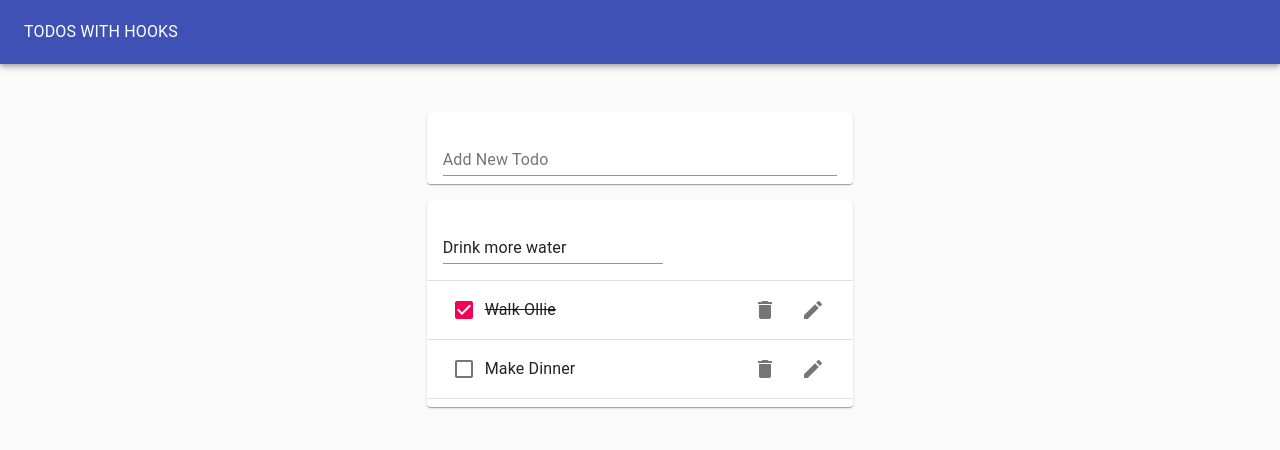
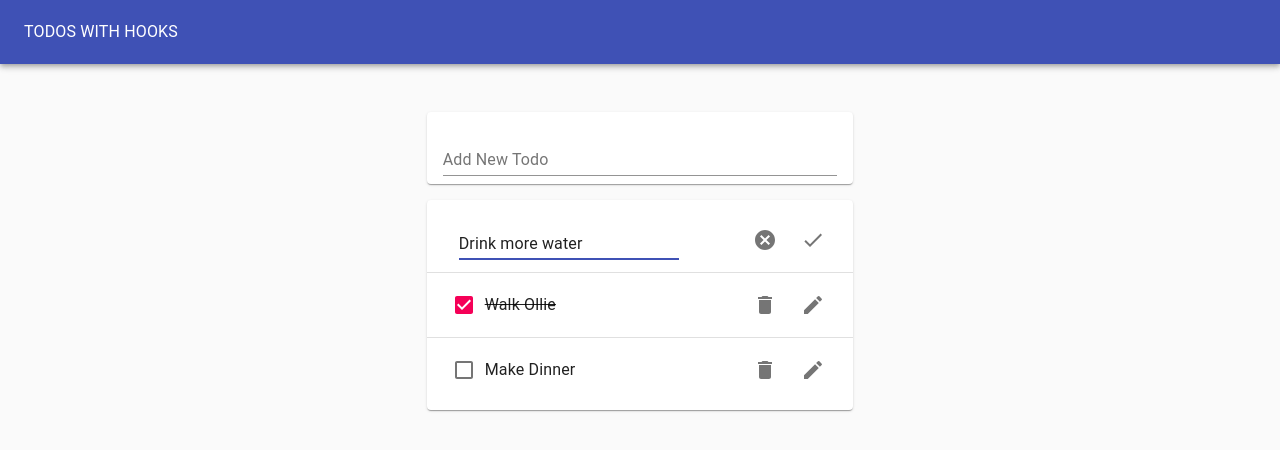
Before and after one commit to branaust/reacttodos, a React (Create React App) app: page / in a window 1280 px wide. Both pictures are taken after a click on the button 813 px from the left and 237 px from the top of the page. Shown: the top 450 px of the page. Built offline with nearby package versions, Linux system fonts and the light colour scheme.

Commit message:
Small Style Tweaks

```diff
--- a/src/EditTodoForm.js
+++ b/src/EditTodoForm.js
@@ -1,6 +1,10 @@
 import React from 'react'
 import TextField from "@material-ui/core/TextField"
 import useInputState from './hooks/useInputState'
+import ListItemSecondaryAction from "@material-ui/core/ListItemSecondaryAction"
+import IconButton from "@material-ui/core/IconButton"
+import DoneIcon from '@material-ui/icons/Done';
+import CancelIcon from '@material-ui/icons/Cancel';
 
 function EditTodoForm({ task, editTodo, id, toggle }) {
     const [value, handleChange, reset] = useInputState(task)
@@ -10,13 +14,30 @@ function EditTodoForm({ task, editTodo, id, toggle }) {
             editTodo(id, value)
             toggle()
             reset()
-        }}>
+        }}
+            style={{ marginLeft: "1rem", width: "60%" }}
+        >
             <TextField
                 margin="normal"
                 value={value}
                 onChange={handleChange}
-                fullWidth
+                autoFocus
             />
+            <ListItemSecondaryAction>
+                <IconButton onClick={() => {
+                    toggle()
+                }}>
+                    <CancelIcon />
+                </IconButton>
+                <IconButton>
+                    <DoneIcon onClick={(e) => {
+                        e.preventDefault();
+                        editTodo(id, value)
+                        toggle()
+                        reset()
+                    }} />
+                </IconButton>
+            </ListItemSecondaryAction>
         </form>
     )
 }
--- a/src/Todo.js
+++ b/src/Todo.js
@@ -7,13 +7,14 @@ import Checkbox from "@material-ui/core/Checkbox"
 import IconButton from "@material-ui/core/IconButton"
 import DeleteIcon from "@material-ui/icons/Delete"
 import EditIcon from "@material-ui/icons/Edit"
+
 import ListItemSecondaryAction from "@material-ui/core/ListItemSecondaryAction"
 
 function Todo({ task, completed, id, removeTodo, toggleTodo, editTodo }) {
     const [isEditing, toggle] = useToggleState(false)
 
     return (
-        <ListItem>
+        <ListItem style={{ height: "64px" }}>
             {isEditing ? <EditTodoForm task={task} editTodo={editTodo} id={id} toggle={toggle} /> :
                 <>
                     <Checkbox
--- a/src/TodoList.js
+++ b/src/TodoList.js
@@ -9,7 +9,7 @@ function TodoList({ todos, removeTodo, toggleTodo, editTodo }) {
     return (
         <Paper>
             <List>
-                {todos.map(todo => (
+                {todos.map((todo, i) => (
                     <>
                         <Todo
                             task={todo.task}
@@ -20,7 +20,7 @@ function TodoList({ todos, removeTodo, toggleTodo, editTodo }) {
                             toggleTodo={toggleTodo}
                             editTodo={editTodo}
                         />
-                        <Divider />
+                        {i < todos.length - 1 && <Divider />}
                     </>
                 ))}
             </List>
```
Also changed, not shown: 1 other file (tests, documents, lock files or other folders).
